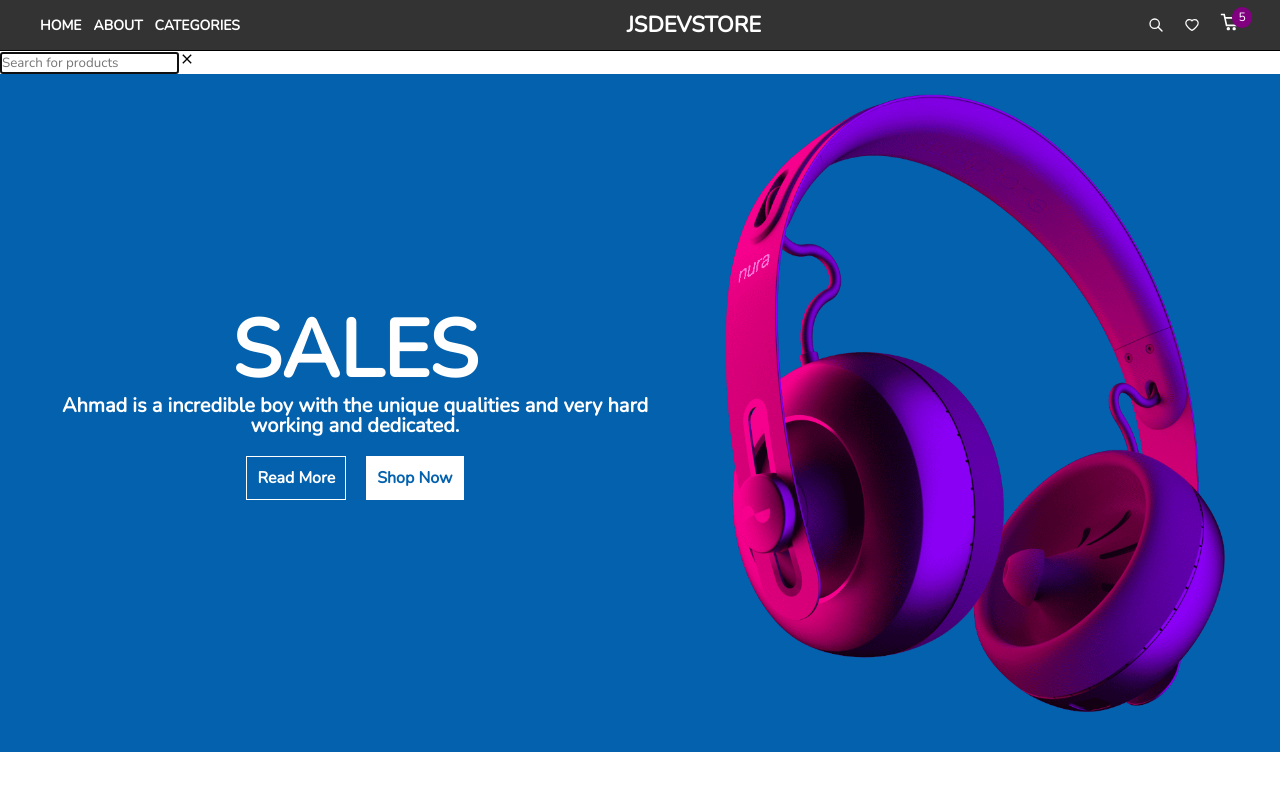
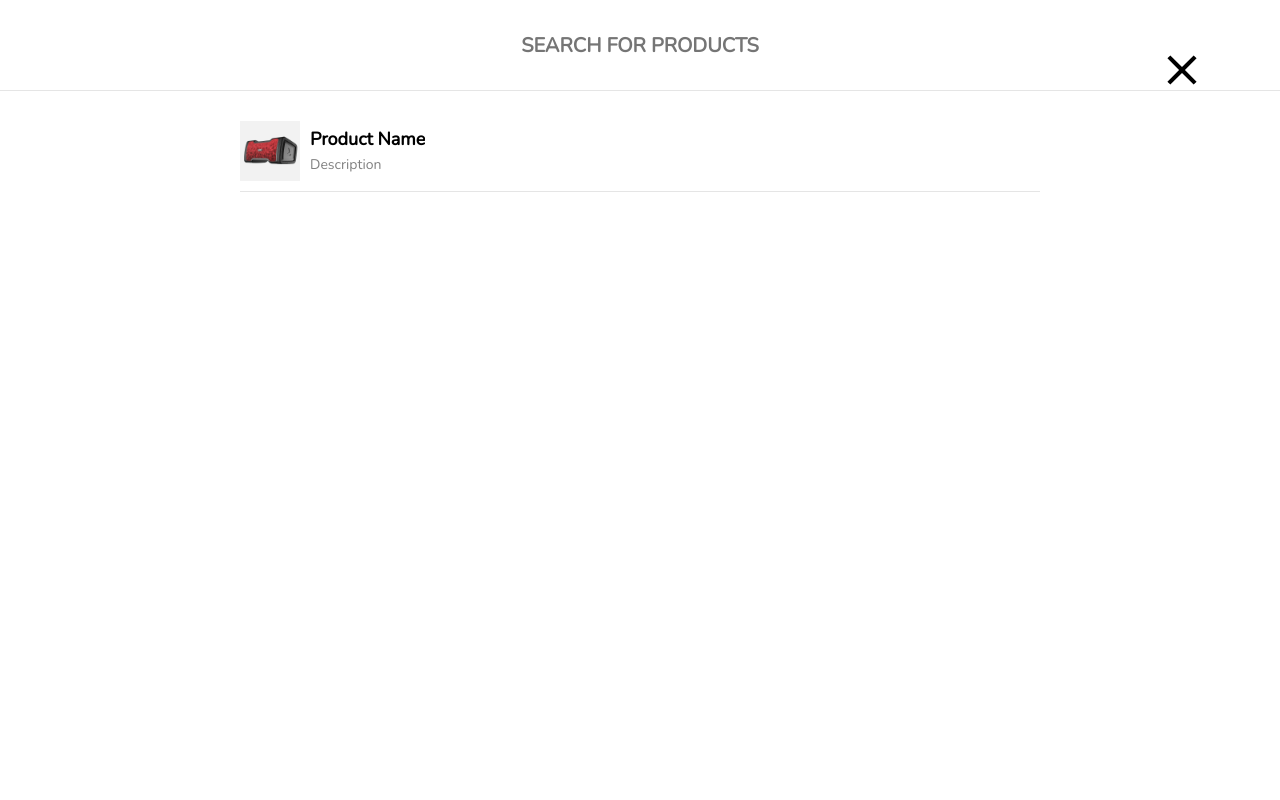
Before and after one commit to MuhammadAhmad338/Ecommerce-web-app, a React (Vite) app: page / in a window 1280 px wide. Both pictures are taken after a click on the icon 1155 px from the left and 25 px from the top of the page. Shown: the top 800 px of the page. Built offline with nearby package versions, Linux system fonts and the light colour scheme; no server answers.

Commit message:
latest and updated commit

```diff
--- a/src/Components/Cart/Cart.jsx
+++ b/src/Components/Cart/Cart.jsx
@@ -17,7 +17,6 @@ const Cart = ({ setShowCart }) => {
             <span className='close-btn-text'>Close</span>
           </span>
         </div>
-
         {/*
         <div className='empty-cart'>
           <BsCartX />
@@ -25,7 +24,6 @@ const Cart = ({ setShowCart }) => {
           <button className='return-cta'>Return To Shop</button>
         </div>
        */}
-
         <>
           <CartItem />
           <div className='cart-footer'>
--- a/src/Components/Cart/CartItem/CartItem.jsx
+++ b/src/Components/Cart/CartItem/CartItem.jsx
@@ -9,7 +9,7 @@ const CartItem = () => {
             <div className='cart-product'>
 
                 <div className='img-container'>
-                    <img src={prod} alt="" />
+                    <img src={prod} alt="Products" />
                 </div>
 
                 <div className='product-details'>
@@ -26,6 +26,7 @@ const CartItem = () => {
                         <span className='highlight'>1144</span>
                     </div>
                 </div>
+
             </div>
         </div>
     );
--- a/src/Components/NavBar/Search/Search.css
+++ b/src/Components/NavBar/Search/Search.css
@@ -1,7 +1,112 @@
 .search-model {
-
+   position: fixed;
+   width: 100%;
+   height: 100%;
+   z-index: 999;
+   left: 0;
+   top: 0;
+   animation: slideSearchWindow 0.5s ease forwards;
+   transform: translateY(100%);
+   background-color: white;
 }
 
 .form-field {
+    padding: 20px 0;
+    width: 100%;
+    font-weight: bold;
+    display: flex;
+    justify-content: center;
+    border-bottom: 1px solid rgba(0, 0, 0, 0.1);
+    position: relative;
+}
 
+.form-field input {
+    width: 100%;
+    max-width: 1200px;
+    text-align: center;
+    height: 50px;
+    font-weight: bold;
+    font-size: 20px;
+    border: none;
+    outline: none;
+    color: #212121;
 }
+
+.search-close-btn {
+    position: absolute;
+    font-size: 50px;
+    top: 50%;
+    right: 48px;
+    cursor: pointer;
+    transform: translateX(-50%);
+}
+
+.search-result-content {
+    margin: 8px auto;
+    max-width: 800px;
+}
+
+.search-results {
+    margin: 20px 0;
+    overflow: auto;
+    height: calc(100vh - 160px);
+}
+
+.search-result-item {
+    display: flex;
+    align-items: center;
+    gap: 10px;
+    cursor: pointer;
+    border-bottom: 1px solid rgba(0, 0, 0, 0.1);
+    padding: 10px 0;
+}
+
+.search-img-container {
+    background-color: rgba(0, 0, 0, 0.05);
+    width: 60px;
+    height: 60px;
+    flex-shrink: 0;
+}
+
+.search-img-container img {
+    width: 100%;
+    height: 100%;
+}
+
+.search-result-item:hover {
+    background-color: rgba(0, 0, 0, 0.05);
+}
+
+.search-prod-details {
+   overflow: hidden;
+}
+
+.search-prod-details .search-name {
+    font-weight: bold;
+    display: block;
+    line-height: 1;
+    font-size: 18px;
+    text-overflow: ellipsis;
+    overflow: hidden;
+    white-space: nowrap;
+    margin-bottom: 10px;
+}
+
+.search-prod-details .search-desc {
+    line-height: 1;
+    font-size: 14px;
+    display: block;
+    text-overflow: ellipsis;
+    overflow: hidden;
+    display: block;
+    color: grey
+}
+
+@keyframes slideSearchWindow {
+    0% {
+        transform: translateY(100%);
+    }
+    100% {
+        transform: translateY(0);
+    }
+}
--- a/src/Components/NavBar/Search/Search.jsx
+++ b/src/Components/NavBar/Search/Search.jsx
@@ -1,4 +1,5 @@
 import React from 'react';
+import prod from '../../../assets/products/speaker-prod-2.webp';
 import { MdClose } from 'react-icons/md';
 import './Search.css';
 
@@ -8,10 +9,25 @@ const Search = ({ setShowSearch }) => {
             <div className='form-field'>
                 <input type="text"
                     autoFocus
-                    placeholder='Search for products'
+                    placeholder='SEARCH FOR PRODUCTS'
                 />
-                <MdClose onClick={() => setShowSearch(false)} />
+                <MdClose className='search-close-btn' onClick={() => setShowSearch(false)} />
             </div>
+
+            <div className='search-result-content'>
+                <div className='search-results'>
+                    <div className='search-result-item'>
+                        <div className='search-img-container'>
+                           <img src={prod} alt="Image Here" />
+                        </div>
+                        <div className='search-prod-details'>
+                           <div className='search-name'>Product Name</div>
+                           <div className='search-desc'>Description</div>
+                        </div>
+                    </div>
+                </div>
+            </div>
+
         </div>
     );
 }
```
